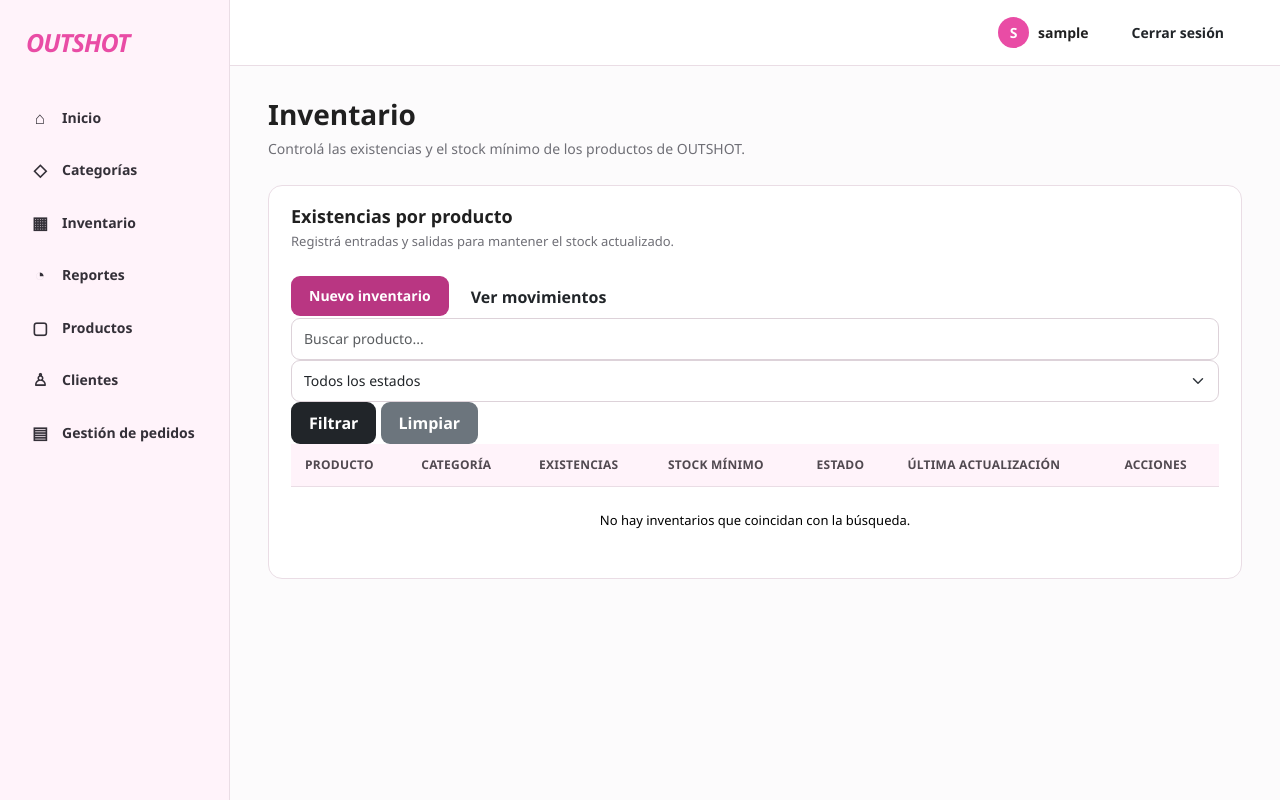
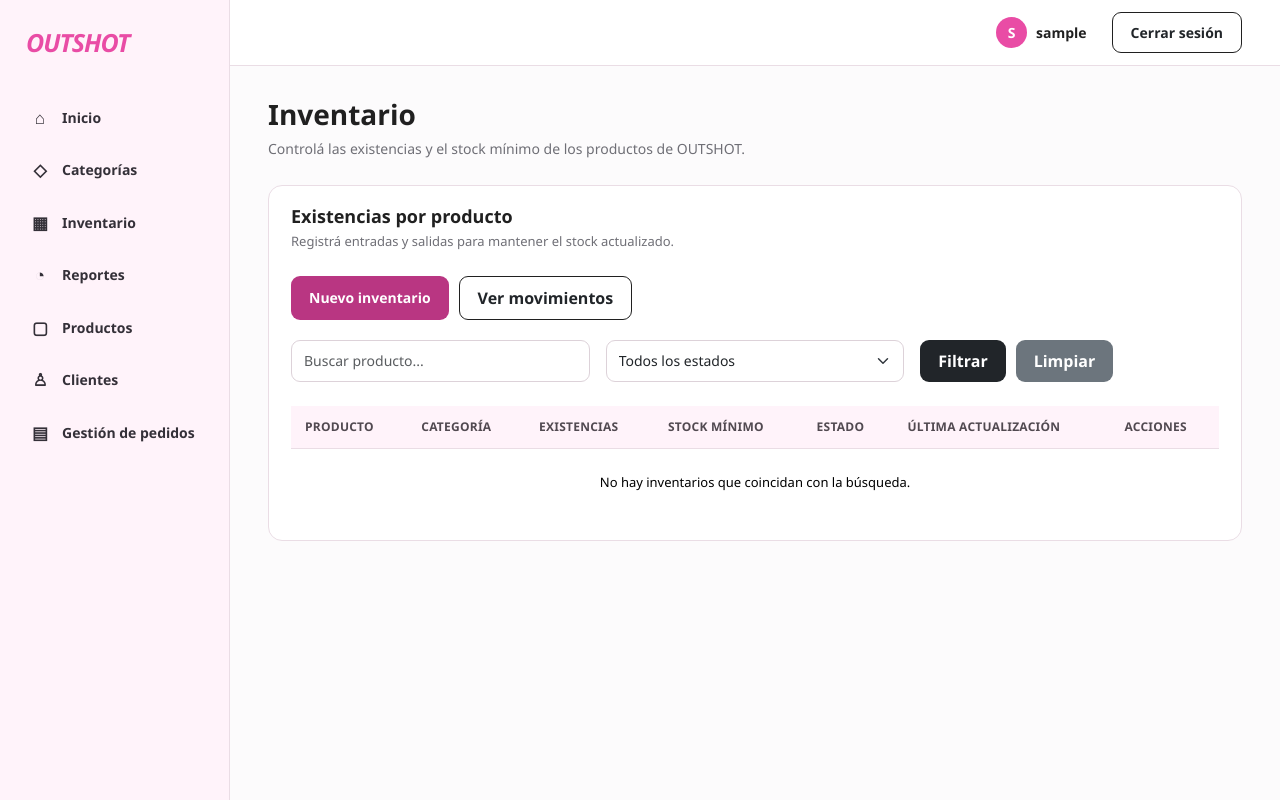
Before and after one commit to sunnydmoon/OUTSHOT_ProgramacionAvanzadaWeb_Grupo2, an ASP.NET Core app: page /Inventarios in a window 1280 px wide. Run offline with ASP.NET Core 8, Linux system fonts and the light colour scheme; the visitor is signed in with stand-in values (Sample User, id 1); style sheets or scripts are compiled from the project's sources.

Commit message:
Correciones de inventario y pedidos

```diff
--- a/Outshot/Views/Inventarios/Index.cshtml
+++ b/Outshot/Views/Inventarios/Index.cshtml
@@ -83,6 +83,7 @@
                     <option value="">Todos los estados</option>
                 </select>
 
+                <div class="inventario-filtros-botones">
                     <button type="submit" class="btn btn-dark">
                         Filtrar
                     </button>
@@ -90,6 +91,7 @@
                     <a asp-action="Index" class="btn btn-secondary">
                         Limpiar
                     </a>
+                </div>
 
             </form>
 
--- a/Outshot/Views/Pedidos/Edit.cshtml
+++ b/Outshot/Views/Pedidos/Edit.cshtml
@@ -26,7 +26,7 @@
 
                 <input type="hidden" asp-for="PedidoId" />
 
-                <div asp-validation-summary="ModelOnly"
+                <div asp-validation-summary="All"
                      class="text-danger">
                 </div>
 
--- a/Outshot/wwwroot/css/site.css
+++ b/Outshot/wwwroot/css/site.css
@@ -579,6 +579,8 @@ a {
     .table-responsive {
         overflow-x: auto;
     }
+}
+
 
 /* =========================
    INVENTARIO Y REPORTES
@@ -596,11 +598,9 @@ a {
 
 .inventario-toolbar {
     display: flex;
-        flex-wrap: wrap;
-        justify-content: space-between;
-        align-items: center;
-        gap: 14px;
-        margin-bottom: 18px;
+    flex-direction: column;
+    gap: 20px;
+    margin-bottom: 24px;
 }
 
 .inventario-toolbar-actions {
@@ -610,16 +610,25 @@ a {
 }
 
 .inventario-filtros {
-        display: flex;
-        flex-wrap: wrap;
+    display: grid;
+    grid-template-columns: repeat(auto-fit, minmax(200px, 1fr));
+    gap: 16px;
     align-items: center;
-        gap: 10px;
 }
 
     .inventario-filtros .form-control,
     .inventario-filtros .form-select {
-            width: auto;
-            min-width: 170px;
+        width: 100%;
+        margin: 0;
+    }
+
+.inventario-filtros-botones {
+    display: flex;
+    gap: 10px;
+}
+
+.btn-outline-dark {
+    border: 1px solid var(--outshot-black);
 }
 
 .kpi-grid {
@@ -780,4 +789,3 @@ a {
         grid-template-columns: 1fr;
     }
 }
-}
```
Also changed, not shown: Outshot/Controllers/PedidosController.cs (+33 -3 lines), Outshot/Views/Pedidos/Create.cshtml (+10 -4 lines), Outshot/wwwroot/images/productos/7ed7568ba3bd409db6f303802eca6634.jpg (added), Outshot/wwwroot/images/productos/c95c2dd4bff5403c94de7ea3f994f833.jpg (added). Lines whose indentation alone changed are shown as unchanged.
